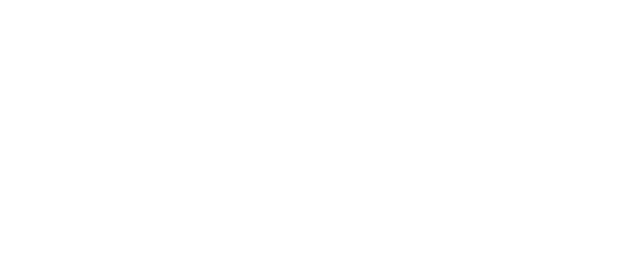
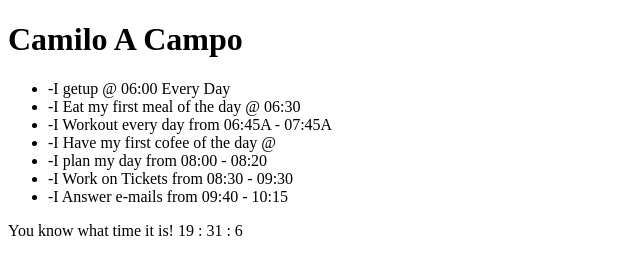
Before and after one commit to mcpccampo/AA-Profile, a plain HTML site: page index.html in a window 1280 px wide. Shown: the whole page, without its empty margins (0-640 px from the left). Drawn offline with Linux system fonts and the light colour scheme.

Commit message:
added js

```diff
--- /dev/null
+++ b/app/app.js
@@ -0,0 +1,49 @@
+console.log('My Profile Page!');
+
+window.onload = () => {
+  // creating an h1 element, with id, and class - apped to html body
+  const h1 = document.createElement('h1');
+  h1.setAttribute('id', 'name');
+  h1.setAttribute('class', 'my-name');
+  h1.innerHTML = 'Camilo A Campo';
+  document.body.appendChild(h1);
+
+  // creating a ul element with id and class
+  const interestList = document.createElement('ul');
+  interestList.setAttribute('id', 'details');
+  interestList.setAttribute('class', 'my-details');
+  document.body.appendChild(interestList);
+
+  // add items to ul element
+  const listContents = [
+    '-I getup @ 06:00 Every Day',
+    '-I Eat my first meal of the day @ 06:30',
+    `-I Workout every day from 06:45A - 07:45A`,
+    `-I Have my first cofee of the day @`,
+    '-I plan my day from 08:00 - 08:20',
+    '-I Work on Tickets from 08:30 - 09:30',
+    '-I Answer e-mails from 09:40 - 10:15',
+  ];
+
+  listContents.forEach((task) => {
+    const li = document.createElement('li');
+    li.setAttribute('class', 'details');
+    li.innerText = task;
+    interestList.appendChild(li);
+  });
+
+  // Add the clock element to the dom
+  const timer = document.createElement('div');
+  timer.setAttribute('id', 'clock');
+  document.body.appendChild(timer);
+
+  const time = () => {
+    const date = new Date();
+    const seconds = date.getSeconds();
+    const minutes = date.getMinutes();
+    const hours = date.getHours();
+
+    timer.innerText = `You know what time it is! ${hours} : ${minutes} : ${seconds}`;
+  };
+  setInterval(time, 1000);
+};
--- a/index.html
+++ b/index.html
@@ -4,6 +4,8 @@
   <meta charset="UTF-8">
   <meta http-equiv="X-UA-Compatible" content="IE=edge">
   <meta name="viewport" content="width=device-width, initial-scale=1.0">
+  <script src="./app/app.js"></script>
+  <link rel="stylesheet" href="./styles/style.css">
   <title>Document</title>
 </head>
 <body>
```
Also changed, not shown: styles/style.css (added).
